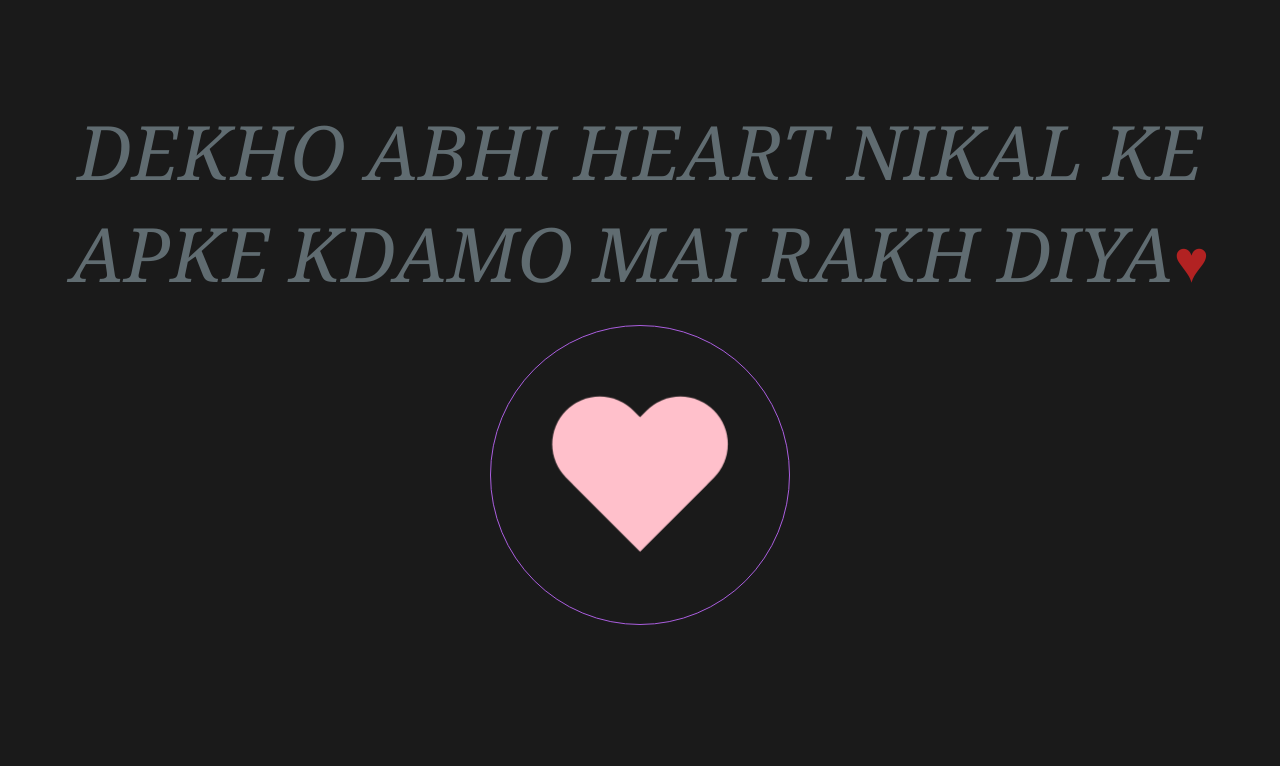
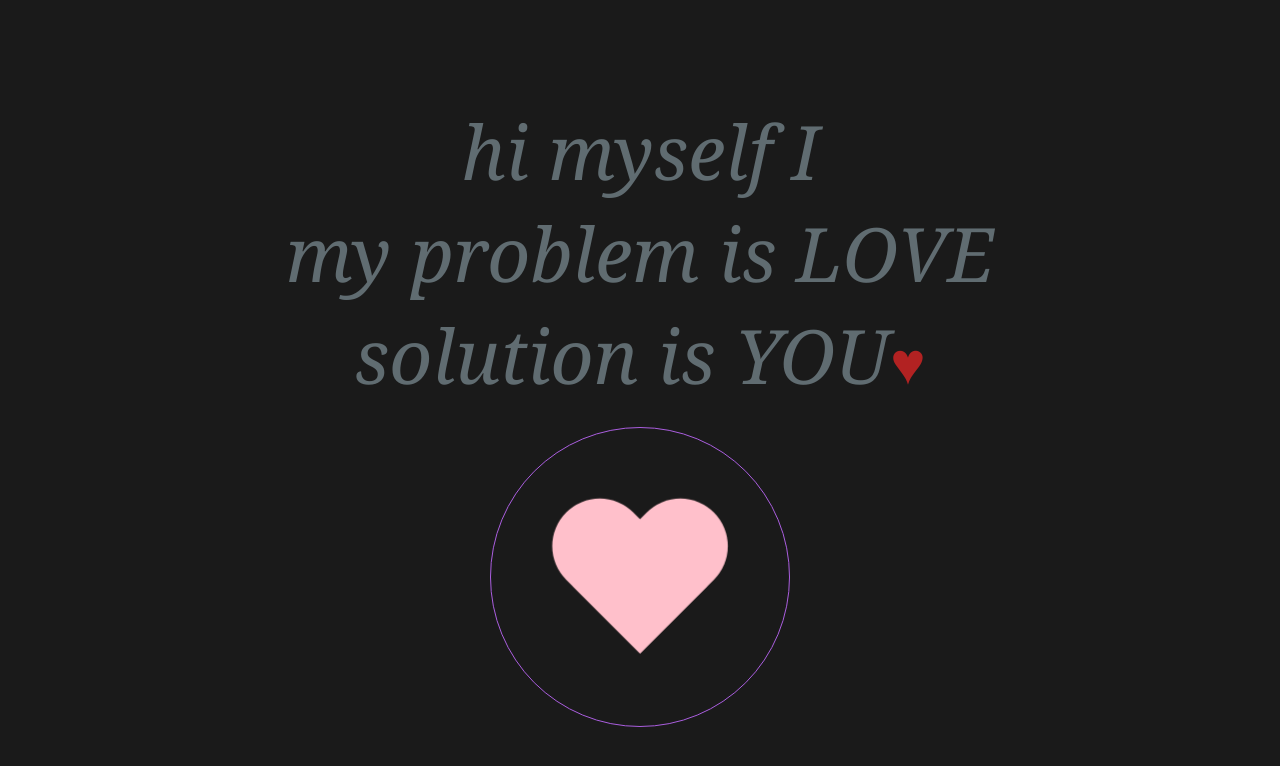
Before and after one commit to thexasp/mycutepillu, a plain HTML site: page index.html in a window 1280 px wide. Drawn offline with nearby package versions, Linux system fonts and the light colour scheme.

Commit message:
Update index.html

```diff
--- a/index.html
+++ b/index.html
@@ -282,7 +282,7 @@ body{
     </script>
   </head>
   <body>
-  <p>DEKHO ABHI HEART NIKAL KE APKE KDAMO  MAI RAKH DIYA<span class="heart1">&#9829;</span></p>
+  <p>hi myself I<br>my problem is LOVE<br>solution is YOU<span class="heart1">&#9829;</span></p>
 <h1 class="logo"><!--a href="http://techumber.com">Techumber</a></h1-->
  <figure class="heart-wrap">
   <figure class="heart"></figure>
```
